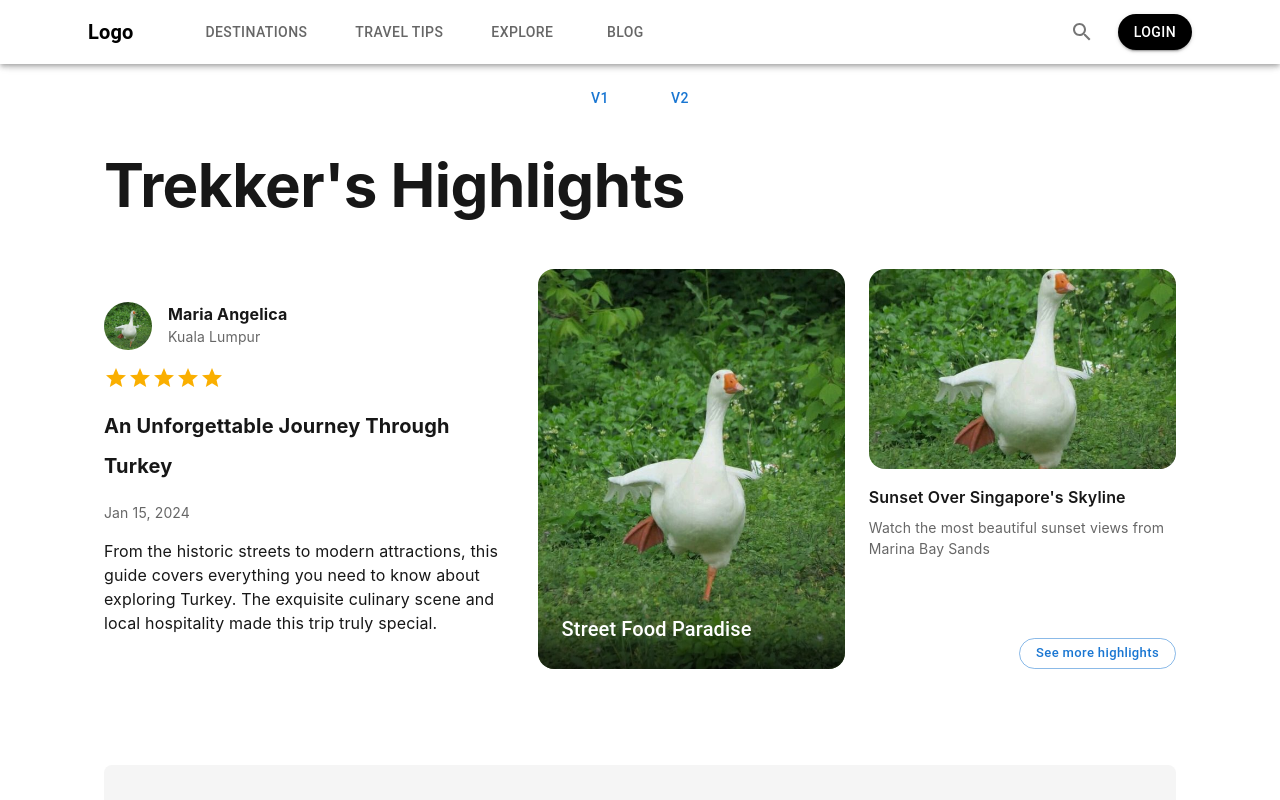
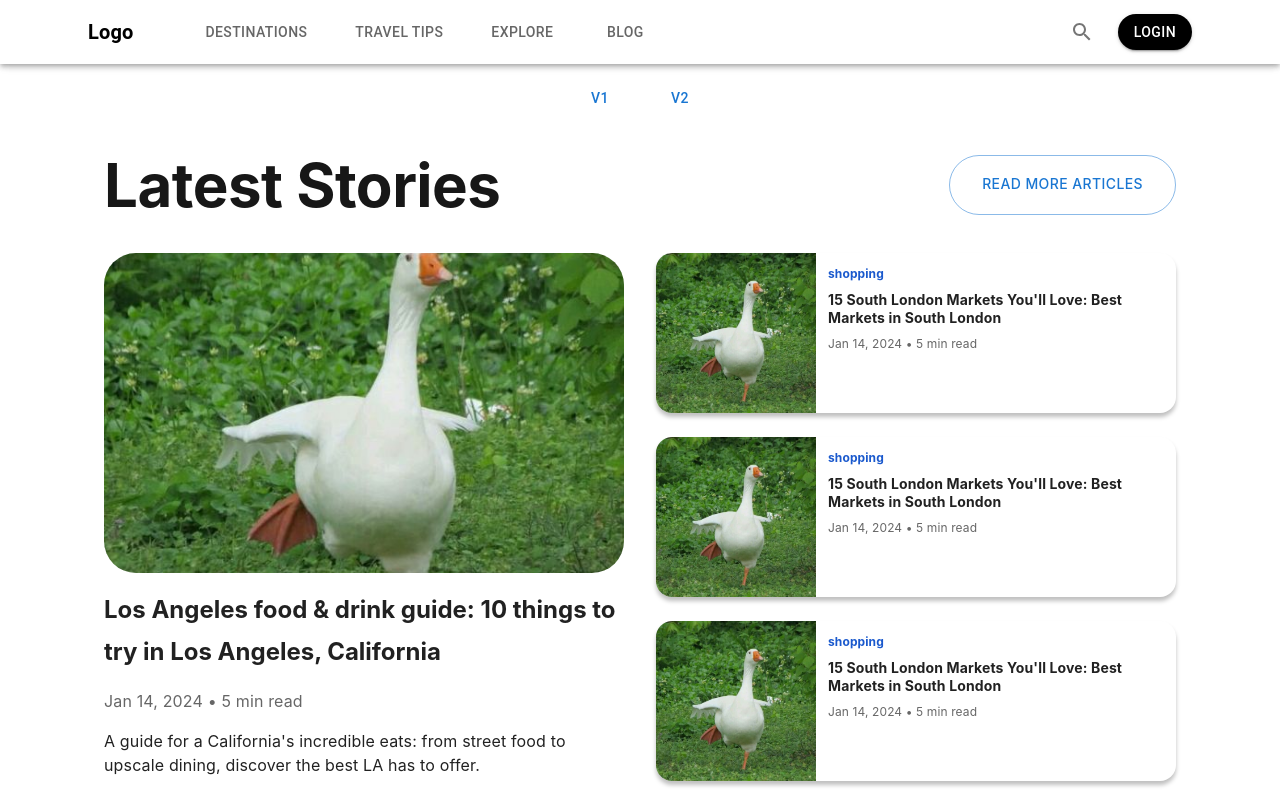
Before and after one commit to Yuki-kykyky/layout-demos, a Next.js app: page / in a window 1280 px wide. Both pictures are taken after a click on the button "V2". Shown: the top 800 px of the page. Built offline with nearby package versions, Linux system fonts and the light colour scheme.

Commit message:
update v2 latest stories

```diff
--- /dev/null
+++ b/app/components/v2/latest-stories-v2.tsx
@@ -0,0 +1,130 @@
+import React from "react";
+import { Container, Box, Typography, Button, Stack, Card } from "@mui/material";
+
+export default function LatestStoriesV2() {
+  return (
+    <Container maxWidth="lg">
+      <Box >
+        {/* Header Section */}
+        <Box
+          sx={{
+            display: "flex",
+            justifyContent: "space-between",
+            alignItems: "center",
+            mb: 4,
+          }}
+        >
+          <Typography variant="h2" fontFamily="Inter" fontWeight="bold">
+            Latest Stories
+          </Typography>
+
+          <Button
+            variant="outlined"
+            sx={{
+              borderRadius: "30px",
+              height: "60px",
+              px: 4,
+              textTransform: "none",
+              fontFamily: "Inter",
+              fontWeight: 500,
+            }}
+          >
+            READ MORE ARTICLES
+          </Button>
+        </Box>
+
+        {/* Content Section */}
+        <Stack direction="row" spacing={4}>
+          {/* Featured Article */}
+          <Box sx={{ flex: 1 }}>
+            <Card elevation={0} sx={{ border: "none" }}>
+              <Box
+                component="img"
+                src="/goooose18.jpg"
+                sx={{
+                  width: "100%",
+                  height: 320,
+                  borderRadius: "32px",
+                  objectFit: "cover",
+                  mb: 2,
+                }}
+              />
+              <Typography
+                variant="h5"
+                fontFamily="Inter"
+                fontWeight="bold"
+                sx={{ mb: 2, lineHeight: 1.75 }}
+              >
+                Los Angeles food & drink guide: 10 things to try in Los Angeles,
+                California
+              </Typography>
+              <Typography
+                color="text.secondary"
+                sx={{ mb: 2 }}
+                fontFamily="Inter"
+              >
+                Jan 14, 2024 • 5 min read
+              </Typography>
+              <Typography fontFamily="Inter">
+                A guide for a California&apos;s incredible eats: from street food
+                to upscale dining, discover the best LA has to offer.
+              </Typography>
+            </Card>
+          </Box>
+
+          {/* Article List */}
+          <Stack spacing={3} sx={{ flex: 1 }}>
+            {[1, 2, 3].map((item) => (
+              <Card
+                key={item}
+                sx={{
+                  display: "flex",
+                  height: 160,
+                  borderRadius: "16px",
+                  boxShadow: "0px 4px 4px rgba(0,0,0,0.25)",
+                }}
+              >
+                <Box
+                  component="img"
+                  src="/goooose18.jpg"
+                  sx={{
+                    width: 160,
+                    height: 160,
+                    objectFit: "cover",
+                  }}
+                />
+                <Box sx={{ p: 1.5, flex: 1 }}>
+                  <Typography
+                    color="#1a59cd"
+                    fontSize="12px"
+                    fontWeight="bold"
+                    fontFamily="Inter"
+                    sx={{ mb: 1 }}
+                  >
+                    shopping
+                  </Typography>
+                  <Typography
+                    fontSize="14px"
+                    fontWeight="bold"
+                    fontFamily="Inter"
+                    sx={{ mb: 1, lineHeight: "18px" }}
+                  >
+                    15 South London Markets You&apos;ll Love: Best Markets in South
+                    London
+                  </Typography>
+                  <Typography
+                    color="text.secondary"
+                    fontSize="12px"
+                    fontFamily="Inter"
+                  >
+                    Jan 14, 2024 • 5 min read
+                  </Typography>
+                </Box>
+              </Card>
+            ))}
+          </Stack>
+        </Stack>
+      </Box>
+    </Container>
+  );
+}
--- a/app/page.tsx
+++ b/app/page.tsx
@@ -10,6 +10,7 @@ import Footer from "./components/ v1/footer";
 import { Button } from "@mui/material";
 import EmailConnectV2 from "./components/v2/email-connect-v2";
 import HighlightsV2 from "./components/v2/highlights-v2";
+import LatestStoriesV2 from "./components/v2/latest-stories-v2";
 
 export default function Home() {
   const [version, setVersion] = useState("v1");
@@ -32,6 +33,7 @@ export default function Home() {
         )}
         {version === "v2" && (
           <>
+            <LatestStoriesV2 />
             <HighlightsV2 />
             <EmailConnectV2 />
           </>
```
Also changed, not shown: public/readme/group-in-figma.jpg, 1 other file (tests, documents, lock files or other folders).
